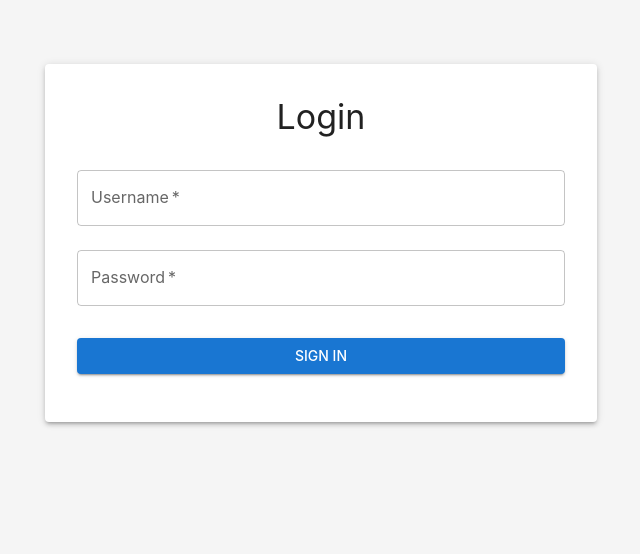
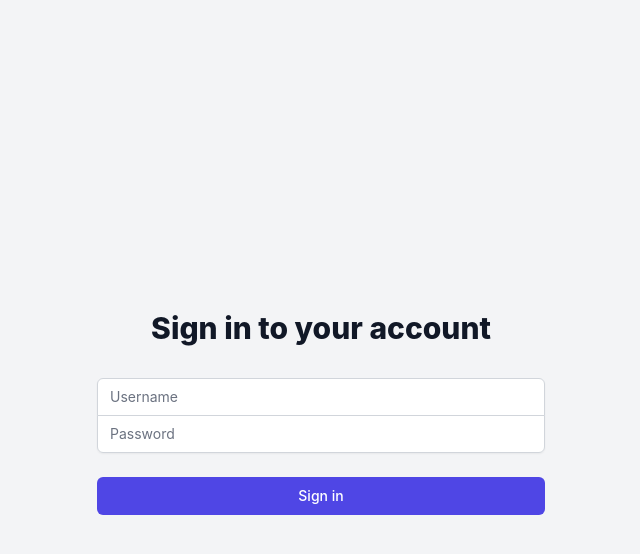
Before and after one commit to itechpillar/health-info-system, a React (Create React App) app in the folder client/: page /login in a window 1280 px wide. Shown: the top 554 px of the page, without its empty margins (319-959 px from the left). Built offline with nearby package versions, Linux system fonts and the light colour scheme.

Commit message:
UI changes

```diff
--- a/client/package.json
+++ b/client/package.json
@@ -42,5 +42,10 @@
       "last 1 firefox version",
       "last 1 safari version"
     ]
+  },
+  "devDependencies": {
+    "autoprefixer": "^10.4.20",
+    "postcss": "^8.4.49",
+    "tailwindcss": "^3.4.17"
   }
 }
--- /dev/null
+++ b/client/postcss.config.js
@@ -0,0 +1,6 @@
+module.exports = {
+  plugins: {
+    tailwindcss: {},
+    autoprefixer: {},
+  },
+}
--- a/client/src/components/Layout/MainLayout.js
+++ b/client/src/components/Layout/MainLayout.js
@@ -39,10 +39,39 @@
   return (
     <Box sx={{ display: 'flex' }}>
       <AppBar position="fixed">
-        <Toolbar>
-          <Typography variant="h6" component="div" sx={{ flexGrow: 1 }}>
+        <Toolbar sx={{
+          display: 'flex',
+          justifyContent: { xs: 'flex-start', md: 'center' },
+          position: 'relative'
+        }}>
+          <Box sx={{
+            display: 'flex',
+            alignItems: 'center',
+            justifyContent: 'center',
+            flex: 1,
+            position: 'absolute',
+            left: 0,
+            right: 0
+          }}>
+            <Typography
+              variant="h6"
+              component="div"
+              sx={{
+                whiteSpace: 'nowrap',
+                overflow: 'hidden',
+                textOverflow: 'ellipsis',
+                fontSize: { xs: '1.1rem', sm: '1.3rem' },
+                textAlign: 'center'
+              }}
+            >
               Health Information System
             </Typography>
+          </Box>
+          <Box sx={{
+            position: 'relative',
+            zIndex: 1,
+            marginLeft: 'auto'
+          }}>
             <IconButton
               size="large"
               edge="end"
@@ -80,6 +109,7 @@
                 Logout
               </MenuItem>
             </Menu>
+          </Box>
         </Toolbar>
       </AppBar>
       <Main>
--- a/client/src/components/Login.js
+++ b/client/src/components/Login.js
@@ -1,7 +1,6 @@
 import React, { useState } from 'react';
 import { useNavigate } from 'react-router-dom';
 import axios from 'axios';
-import { Box, TextField, Button, Typography, Container, Alert, Paper } from '@mui/material';
 import { API_ENDPOINTS } from '../config';
 
 function Login() {
@@ -26,62 +25,75 @@
       const response = await axios.post(API_ENDPOINTS.LOGIN, formData);
       if (response.data.token) {
         localStorage.setItem('token', response.data.token);
-        navigate('/');
-      } else {
-        setError('Invalid response from server');
+        navigate('/dashboard');
       }
-    } catch (error) {
-      setError(error.response?.data?.message || 'Invalid username or password');
-      console.error('Login error:', error);
+    } catch (err) {
+      setError(err.response?.data?.message || 'Login failed');
     }
   };
 
   return (
-    <Container maxWidth="sm" sx={{ mt: 8 }}>
-      <Paper elevation={3} sx={{ p: 4 }}>
-        <Typography variant="h4" align="center" gutterBottom>
-          Login
-        </Typography>
+    <div className="min-h-screen bg-gray-100 flex items-center justify-center py-12 px-4 sm:px-6 lg:px-8">
+      <div className="max-w-md w-full space-y-8">
+        <div>
+          <h2 className="mt-6 text-center text-3xl font-extrabold text-gray-900">
+            Sign in to your account
+          </h2>
+        </div>
+        <form className="mt-8 space-y-6" onSubmit={handleSubmit}>
           {error && (
-          <Alert severity="error" sx={{ mb: 2 }}>
-            {error}
-          </Alert>
+            <div className="rounded-md bg-red-50 p-4">
+              <div className="flex">
+                <div className="ml-3">
+                  <h3 className="text-sm font-medium text-red-800">{error}</h3>
+                </div>
+              </div>
+            </div>
           )}
-        <Box component="form" onSubmit={handleSubmit} sx={{ mt: 2 }}>
-          <TextField
+          <div className="rounded-md shadow-sm -space-y-px">
+            <div>
+              <label htmlFor="username" className="sr-only">
+                Username
+              </label>
+              <input
+                id="username"
+                name="username"
+                type="text"
                 required
-            fullWidth
-            id="username"
-            label="Username"
-            name="username"
-            autoComplete="username"
+                className="appearance-none rounded-none relative block w-full px-3 py-2 border border-gray-300 placeholder-gray-500 text-gray-900 rounded-t-md focus:outline-none focus:ring-indigo-500 focus:border-indigo-500 focus:z-10 sm:text-sm"
+                placeholder="Username"
                 value={formData.username}
                 onChange={handleChange}
-            margin="normal"
               />
-          <TextField
-            required
-            fullWidth
+            </div>
+            <div>
+              <label htmlFor="password" className="sr-only">
+                Password
+              </label>
+              <input
                 id="password"
-            label="Password"
                 name="password"
                 type="password"
-            autoComplete="current-password"
+                required
+                className="appearance-none rounded-none relative block w-full px-3 py-2 border border-gray-300 placeholder-gray-500 text-gray-900 rounded-b-md focus:outline-none focus:ring-indigo-500 focus:border-indigo-500 focus:z-10 sm:text-sm"
+                placeholder="Password"
                 value={formData.password}
                 onChange={handleChange}
-            margin="normal"
               />
-          <Button
+            </div>
+          </div>
+
+          <div>
+            <button
               type="submit"
-            fullWidth
-            variant="contained"
-            sx={{ mt: 3, mb: 2 }}
+              className="group relative w-full flex justify-center py-2 px-4 border border-transparent text-sm font-medium rounded-md text-white bg-indigo-600 hover:bg-indigo-700 focus:outline-none focus:ring-2 focus:ring-offset-2 focus:ring-indigo-500"
             >
-            Sign In
-          </Button>
-        </Box>
-      </Paper>
-    </Container>
+              Sign in
+            </button>
+          </div>
+        </form>
+      </div>
+    </div>
   );
 }
 
--- a/client/src/components/StudentDetails.js
+++ b/client/src/components/StudentDetails.js
@@ -145,17 +145,35 @@
         sx={{
           bgcolor: '#1e2632',
           color: 'white',
-          p: 2,
+          px: 3, // Increased horizontal padding
+          py: 2,
           position: 'fixed',
           top: 0,
           left: 0,
           right: 0,
           zIndex: 1100,
+          display: 'flex',
+          alignItems: 'center',
+          height: '64px',
+          width: '100%',
+          boxSizing: 'border-box'
         }}
       >
-        <Typography variant="h5" sx={{ fontSize: { xs: '1.2rem', sm: '1.5rem' } }}>
-          School Dashboard
-        </Typography>
+        <Box sx={{
+          width: '100%',
+          maxWidth: '1200px',
+          mx: 'auto'
+        }}>
+          <Typography variant="h5" sx={{
+            fontSize: { xs: '1.1rem', sm: '1.3rem' },
+            whiteSpace: 'nowrap',
+            overflow: 'hidden',
+            textOverflow: 'ellipsis',
+            width: '100%'
+          }}>
+            Health Information System
+          </Typography>
+        </Box>
       </Box>
 
       {/* Main Content */}
--- a/client/src/index.css
+++ b/client/src/index.css
@@ -1,3 +1,7 @@
+@tailwind base;
+@tailwind components;
+@tailwind utilities;
+
 body {
   margin: 0;
   font-family: -apple-system, BlinkMacSystemFont, 'Segoe UI', 'Roboto', 'Oxygen',
--- /dev/null
+++ b/client/tailwind.config.js
@@ -0,0 +1,11 @@
+/** @type {import('tailwindcss').Config} */
+module.exports = {
+  content: [
+    "./src/**/*.{js,jsx,ts,tsx}",
+    "./public/index.html"
+  ],
+  theme: {
+    extend: {},
+  },
+  plugins: [],
+}
```
Also changed, not shown: client/src/components/Dashboard.js (+52 -47 lines), 1 other file (tests, documents, lock files or other folders). Lines whose indentation alone changed are shown as unchanged.
